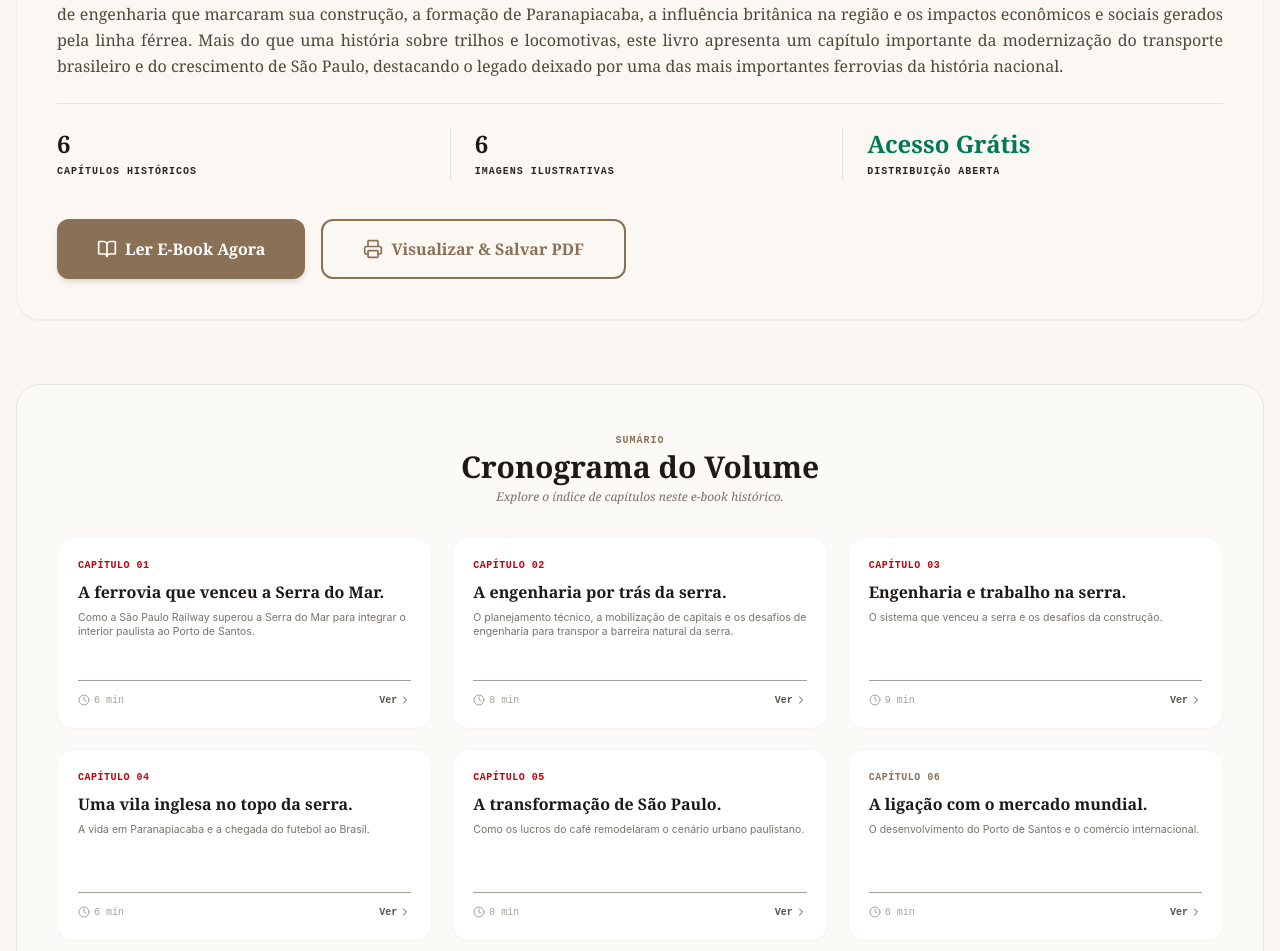
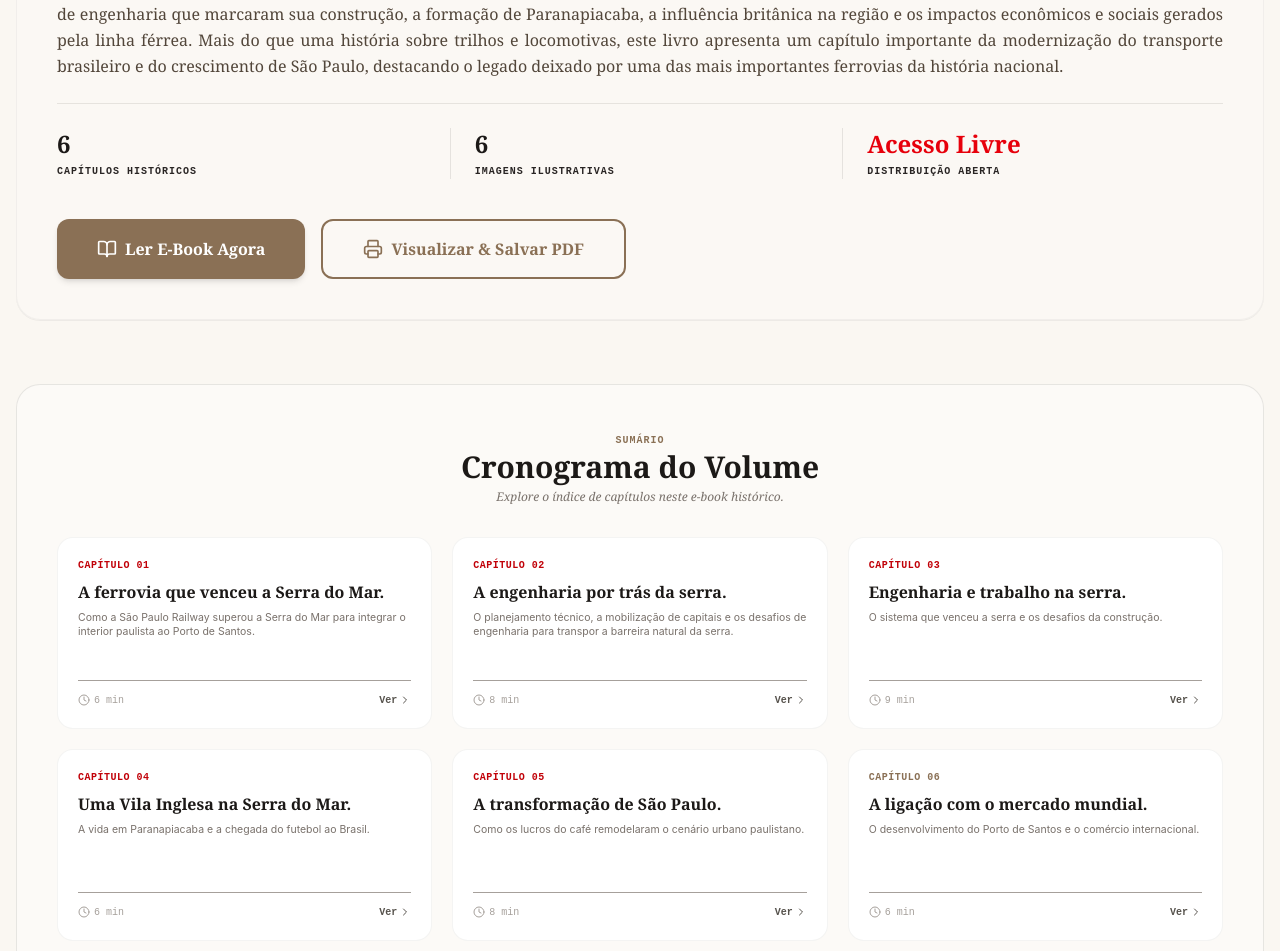
Before and after one commit to SAOPAULORAILWAY/SAOPAULORAILWAY2, a React (Vite) app: page / in a window 1280 px wide. Shown: the part 921-1872 px from the top of the page. Built offline with nearby package versions, Linux system fonts and the light colour scheme; no server answers; the database is empty.

Commit message:
style: update branding and chapter title
- Change accessibility label to "Acesso Livre" with red accent.
- Refine chapter 4 title for improved tone and clarity.

```diff
--- a/src/App.tsx
+++ b/src/App.tsx
@@ -588,7 +588,7 @@ export default function App() {
                         <p className="text-[10px] font-mono text-stone-800 font-bold uppercase tracking-widest mt-1">Imagens Ilustrativas</p>
                       </div>
                       <div className="text-left border-l border-[#2C2620]/10 px-4">
-                        <span className="font-serif font-black text-2xl text-emerald-700">Acesso Grátis</span>
+                        <span className="font-serif font-black text-2xl text-red-600">Acesso Livre</span>
                         <p className="text-[10px] font-mono text-stone-800 font-bold uppercase tracking-widest mt-1">Distribuição Aberta</p>
                       </div>
                     </div>
@@ -920,7 +920,7 @@ export default function App() {
                       <p className="text-[10px] font-mono text-stone-800 font-bold uppercase tracking-widest mt-1">Imagens Ilustrativas</p>
                     </div>
                     <div className="text-left border-l border-[#2C2620]/10 px-6">
-                      <span className="font-serif font-black text-2xl text-emerald-700 font-bold">Acesso Grátis</span>
+                      <span className="font-serif font-black text-2xl text-red-600 font-bold">Acesso Livre</span>
                       <p className="text-[10px] font-mono text-stone-800 font-bold uppercase tracking-widest mt-1">Distribuição Aberta</p>
                     </div>
                   </div>
--- a/src/data/chapters.ts
+++ b/src/data/chapters.ts
@@ -61,7 +61,7 @@ export const chapters: Chapter[] = [
   {
     id: 'paranapiacaba-fog',
     number: 4,
-    title: 'Uma vila inglesa no topo da serra.',
+    title: 'Uma Vila Inglesa na Serra do Mar.',
     subtitle: 'A vida em Paranapiacaba e a chegada do futebol ao Brasil.',
     image: '/assets/images/paranapiacaba_clock_spr_1781707467393.jpg',
     imageCaption: 'Ilustração artística de época recriando a mítica neblina cobrindo a arquitetura vitoriana da estação ferroviária e o icônico relógio em Paranapiacaba.',
```
